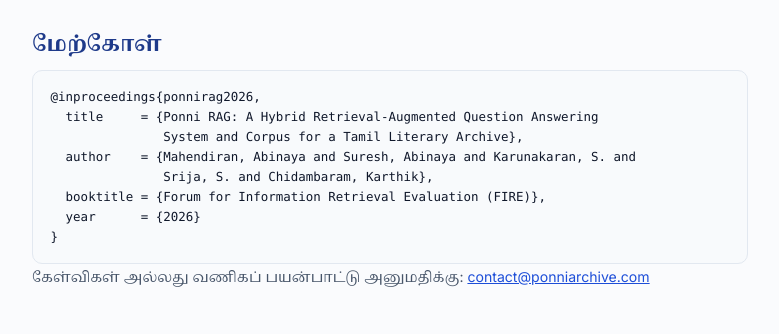
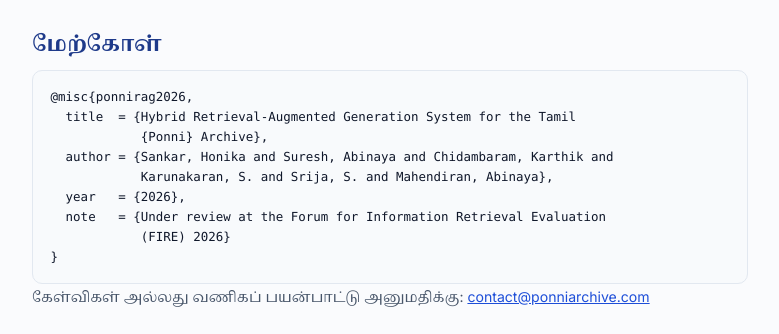
Before and after one commit to dckapponni/PonniRAG, a React (Create React App) app in the folder frontend/: page /dataset in a window 1280 px wide. Shown: the part 1268-1602 px from the top of the page, without its empty margins (250-1029 px from the left). Built offline with nearby package versions, Linux system fonts and the light colour scheme; no server answers.

Commit message:
Update citation

```diff
--- a/frontend/src/pages/Dataset.js
+++ b/frontend/src/pages/Dataset.js
@@ -6,13 +6,15 @@ import {
 } from '../services/api';
 import { getTranslation } from '../services/translations';
 
-const CITATION = `@inproceedings{ponnirag2026,
-  title     = {Ponni RAG: A Hybrid Retrieval-Augmented Question Answering
-               System and Corpus for a Tamil Literary Archive},
-  author    = {Mahendiran, Abinaya and Suresh, Abinaya and Karunakaran, S. and
-               Srija, S. and Chidambaram, Karthik},
-  booktitle = {Forum for Information Retrieval Evaluation (FIRE)},
-  year      = {2026}
+// Keep in sync with the bibtex entry in DATA_LICENSE.md §6.
+const CITATION = `@misc{ponnirag2026,
+  title  = {Hybrid Retrieval-Augmented Generation System for the Tamil
+            {Ponni} Archive},
+  author = {Sankar, Honika and Suresh, Abinaya and Chidambaram, Karthik and
+            Karunakaran, S. and Srija, S. and Mahendiran, Abinaya},
+  year   = {2026},
+  note   = {Under review at the Forum for Information Retrieval Evaluation
+            (FIRE) 2026}
 }`;
 
 const EMPTY_FORM = {
```
Also changed, not shown: 1 other file (tests, documents, lock files or other folders).
